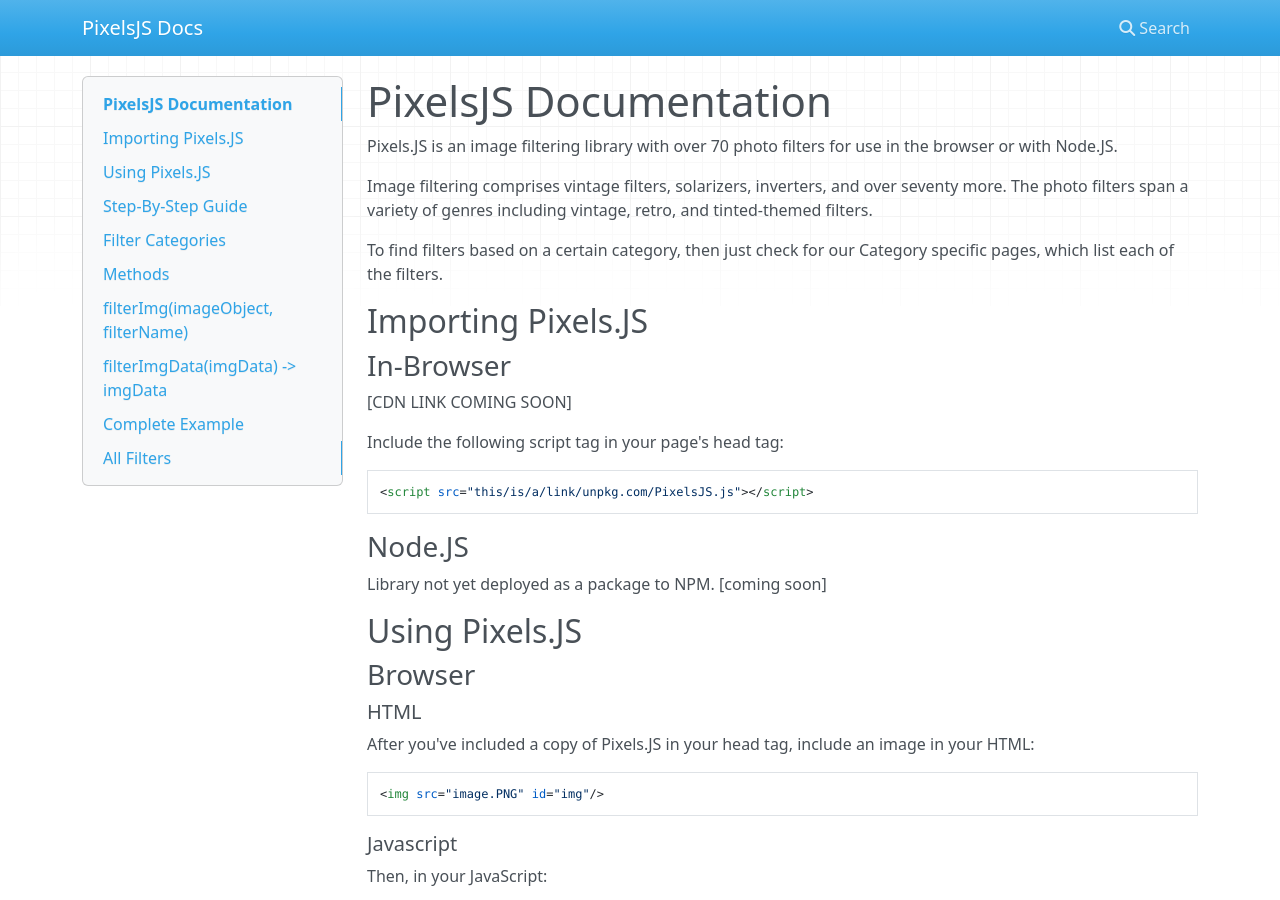
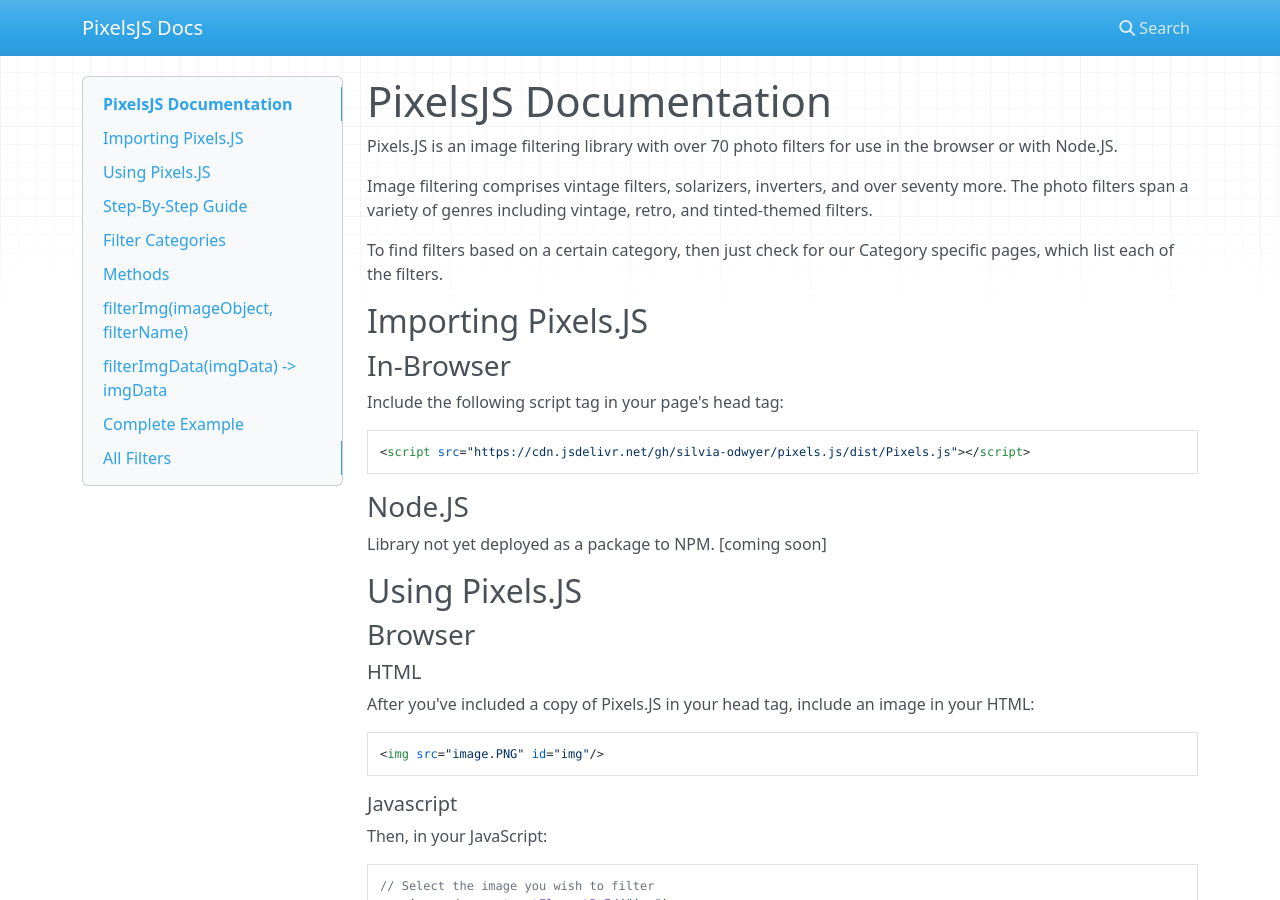
Before and after one commit to silvia-odwyer/pixels.js, an MkDocs documentation site: the page built from mkdocs/index.md, in a window 1280 px wide and 900 px high. Built offline with MkDocs 1.6.1, drawn with Linux system fonts in a browser that asks for light colours; nearby versions of some CDN libraries.

Commit message:
Updated documentation to include the CDN link.

````diff
--- a/mkdocs/index.md
+++ b/mkdocs/index.md
@@ -11,12 +11,10 @@
 
 ## Importing Pixels.JS
 ### In-Browser
-[CDN LINK COMING SOON]
-
 Include the following script tag in your page's head tag:
 
 ```html
-<script src="this/is/a/link/unpkg.com/PixelsJS.js"></script>
+<script src="https://cdn.jsdelivr.net/gh/silvia-odwyer/pixels.js/dist/Pixels.js"></script>
 ```
 
 ### Node.JS
````
